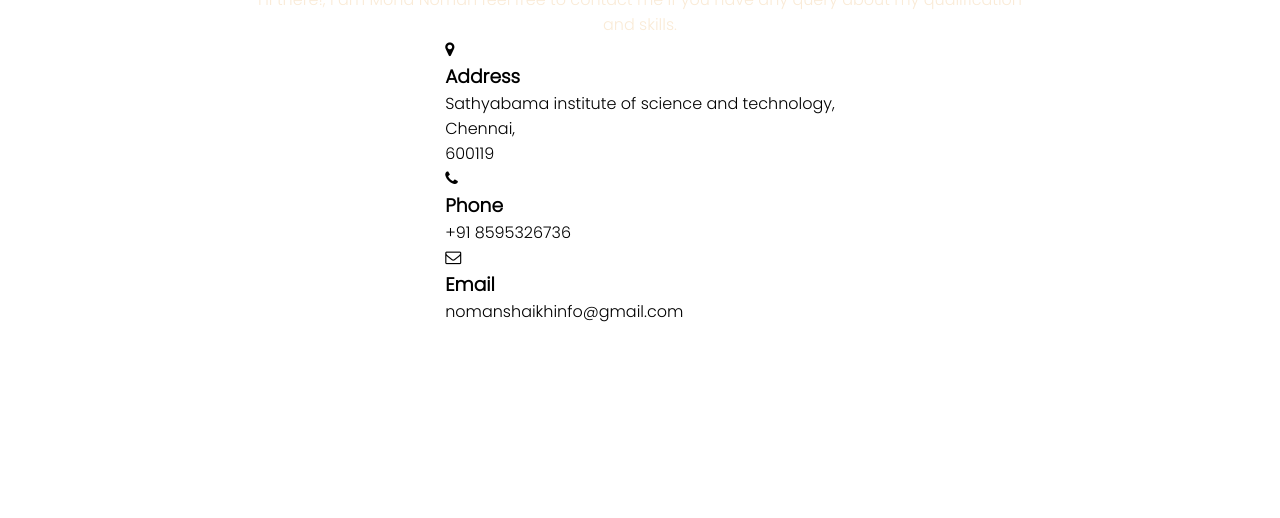
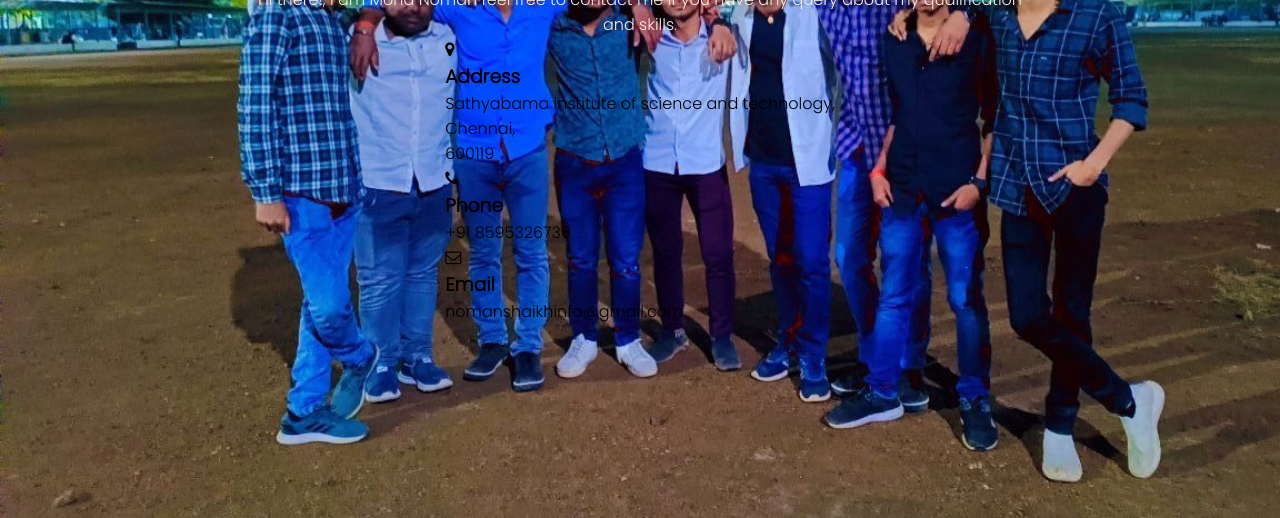
Before and after one commit to soloway9man/Contact-page, a plain HTML site: page index.html in a window 1280 px wide. Shown: the part 282-800 px from the top of the page. Drawn offline with Linux system fonts and the light colour scheme; the site is published under a folder, as on GitHub Pages, so addresses that start at the root find nothing.

Commit message:
Update style.css

```diff
--- a/style.css
+++ b/style.css
@@ -17,7 +17,7 @@
  justify-content: center;
  align-items: center;
  flex-direction:column;
- background: url(/images/noman5.jpg);
+ background: url(noman5.jpg);
  background-size: cover;
 }
 .contact .content
```
